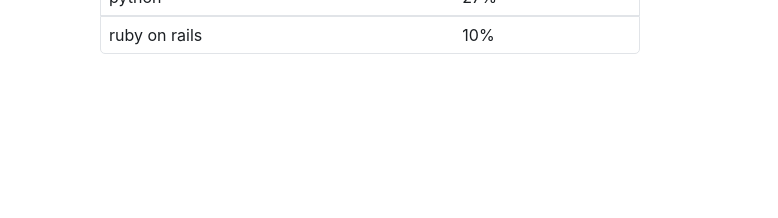
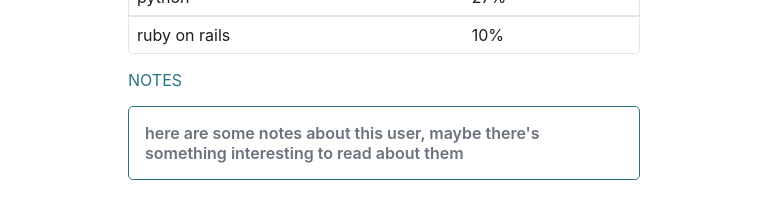
Before and after one commit to nanatkim/github-profiler, a React (Create React App) app in the folder frontend/: page /1 in a window 1280 px wide. Shown: the part 536-754 px from the top of the page, without its empty margins (0-778 px from the left). Built offline with nearby package versions, Linux system fonts and the light colour scheme.

Commit message:
[feat/front] - create notes component

```diff
--- a/frontend/src/GlobalStyles.ts
+++ b/frontend/src/GlobalStyles.ts
@@ -29,5 +29,6 @@ export default createGlobalStyle`
     --black: #1b1f23;
     --border: #e1e4e8;
     --gray: #6a737d;
+    --orange: #ff9f4d;
   }
 `;
--- a/frontend/src/components/LanguagesInfo/styles.ts
+++ b/frontend/src/components/LanguagesInfo/styles.ts
@@ -3,7 +3,7 @@ import styled from "styled-components";
 export const Container = styled.div`
   margin: 1rem;
 
-  @media (min-width: 768px) {
+  @media (min-width: 1025px) {
     margin: 0;
   }
 `;
--- /dev/null
+++ b/frontend/src/components/Notes/index.tsx
@@ -0,0 +1,17 @@
+import React from "react";
+
+import { Container, Title, Content } from "./styles";
+
+const Notes: React.FC = () => {
+  return (
+    <Container>
+      <Title>NOTES</Title>
+      <Content>
+        here are some notes about this user, maybe there's something interesting
+        to read about them
+      </Content>
+    </Container>
+  );
+};
+
+export default Notes;
--- /dev/null
+++ b/frontend/src/components/Notes/styles.ts
@@ -0,0 +1,28 @@
+import styled from "styled-components";
+
+export const Container = styled.div`
+  padding: 1rem;
+
+  @media (min-width: 1025px) {
+    padding: 0;
+    margin-top: 1rem;
+  }
+`;
+
+export const Title = styled.div`
+  color: var(--primary);
+  margin-bottom: 1rem;
+`;
+
+export const Content = styled.div`
+  display: flex;
+  border: 1px solid var(--primary);
+  border-radius: 5px;
+  padding: 1rem;
+  font-weight: 600;
+  color: var(--gray);
+
+  @media (min-width: 768px) {
+    width: 50%;
+  }
+`;
--- a/frontend/src/components/UserInfo/styles.ts
+++ b/frontend/src/components/UserInfo/styles.ts
@@ -6,7 +6,7 @@ import { AiOutlineFork, AiOutlineEye } from "react-icons/ai";
 export const Container = styled.div`
   padding: 1rem;
 
-  @media (min-width: 1080px) {
+  @media (min-width: 1025px) {
     padding: 0;
     margin-bottom: 1rem;
   }
--- a/frontend/src/pages/Profile/index.tsx
+++ b/frontend/src/pages/Profile/index.tsx
@@ -1,6 +1,7 @@
 import React from 'react';
+import UserInfo from '../../components/UserInfo';
 import LanguagesInfo from '../../components/LanguagesInfo';
-import UserInfo from '../../components/UserInfo';
+import Notes from '../../components/Notes';
 
 import { Container } from './styles';
 
@@ -9,6 +10,7 @@ const Profile: React.FC = () => {
     <Container>
       <UserInfo />
       <LanguagesInfo />
+      <Notes />
     </Container>
   );
 }
--- a/frontend/src/pages/Profile/styles.ts
+++ b/frontend/src/pages/Profile/styles.ts
@@ -4,5 +4,5 @@ export const Container = styled.div`
   display: flex;
   flex-direction: column;
   margin: 0 auto;
-  max-width: 1080px;
+  max-width: 1024px;
 `;
```
